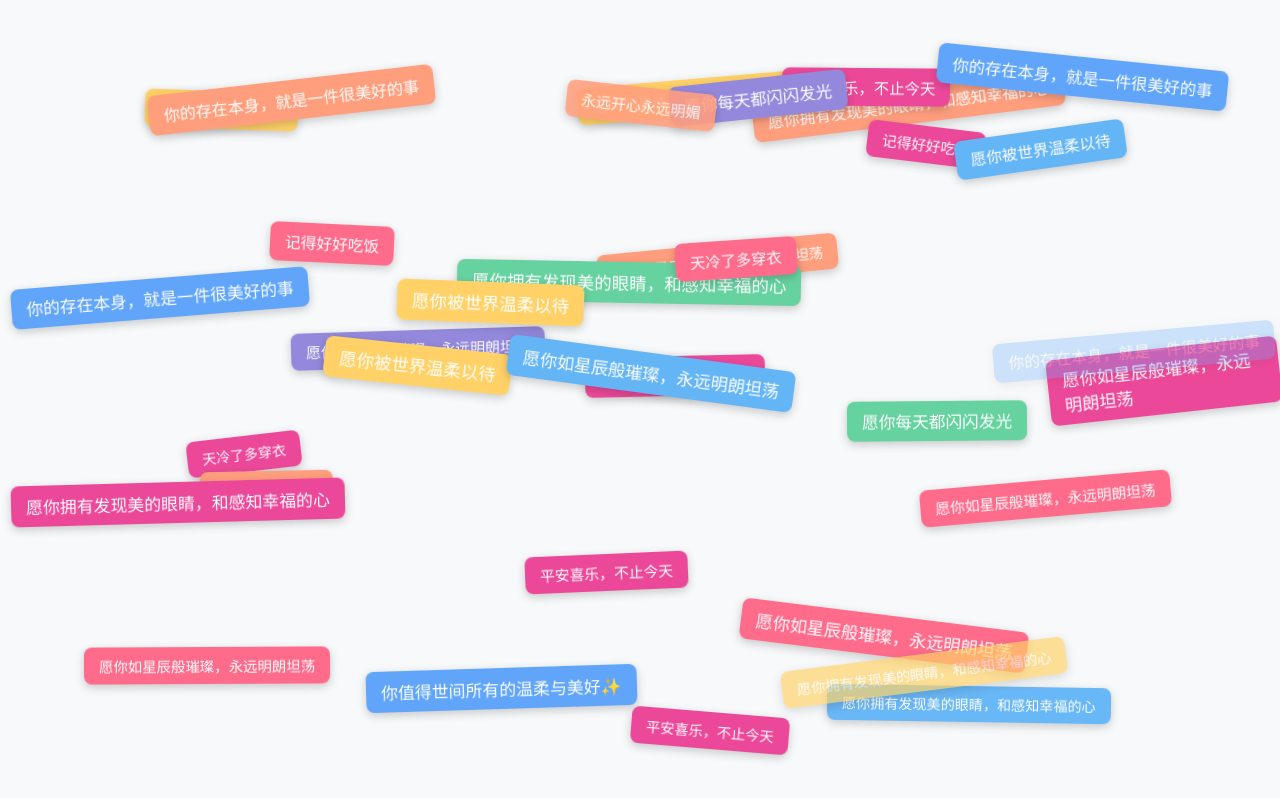
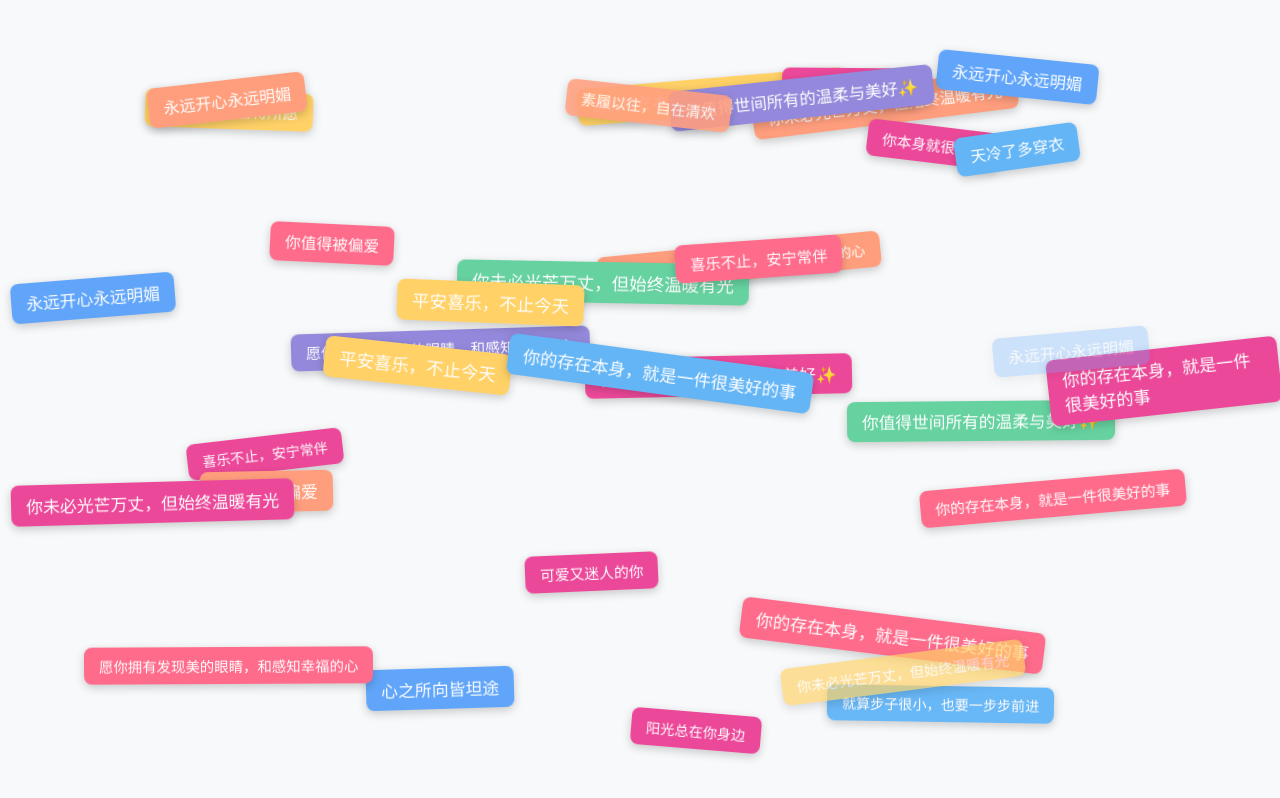
Before and after one commit to drdqh/miss, a plain HTML site: page index.html in a window 1280 px wide. Drawn offline with Linux system fonts and the light colour scheme.

Commit message:
index.html

```diff
--- a/index.html
+++ b/index.html
@@ -38,7 +38,7 @@
         const blessingList = [
             "愿你每天都闪闪发光",
             "你值得世间所有的温柔与美好✨",
-            "愿你如星辰般璀璨，永远明朗坦荡",
+            "心之所向皆坦途",
             "愿你被世界温柔以待",
             "你的存在本身，就是一件很美好的事",
             "愿你拥有发现美的眼睛，和感知幸福的心",
@@ -46,6 +46,16 @@
             "天冷了多穿衣",
             "记得好好吃饭",
             "永远开心永远明媚",
+            "就算步子很小，也要一步步前进",
+            "你未必光芒万丈，但始终温暖有光",
+            "阳光总在你身边",
+            "可爱又迷人的你",
+            "春风不及你温柔",
+            "喜乐不止，安宁常伴",
+            "你本身就很耀眼",
+            "你值得被偏爱",
+            "风禾尽起，皆得所愿",
+            "素履以往，自在清欢",
         ];
 
         // 文字框颜色列表（温柔明亮系）
```
